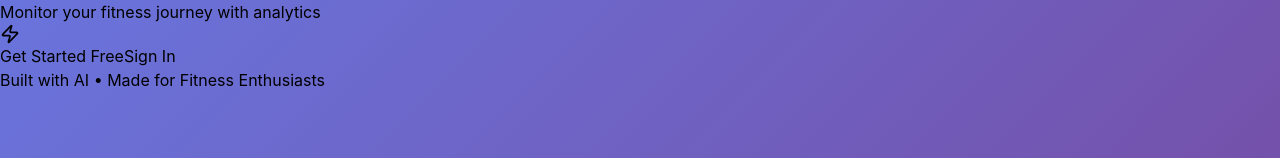
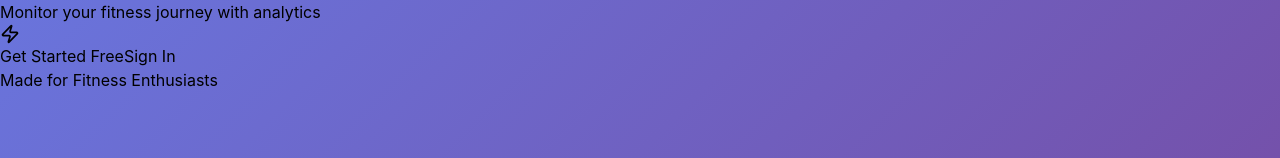
Before and after one commit to ishikaarora9/fitgenius-ai, a React (Vite) app in the folder client/: page / in a window 1280 px wide. Shown: the part 392-550 px from the top of the page. Built offline with nearby package versions, Linux system fonts and the light colour scheme.

Commit message:
change in landing page

```diff
--- a/client/src/pages/Landing.jsx
+++ b/client/src/pages/Landing.jsx
@@ -63,7 +63,7 @@ const Landing = () => {
       </div>
 
       <footer className="text-center text-white/80 py-6">
-        <p>Built with AI • Made for Fitness Enthusiasts</p>
+        <p>Made for Fitness Enthusiasts</p>
       </footer>
     </div>
   );
```
